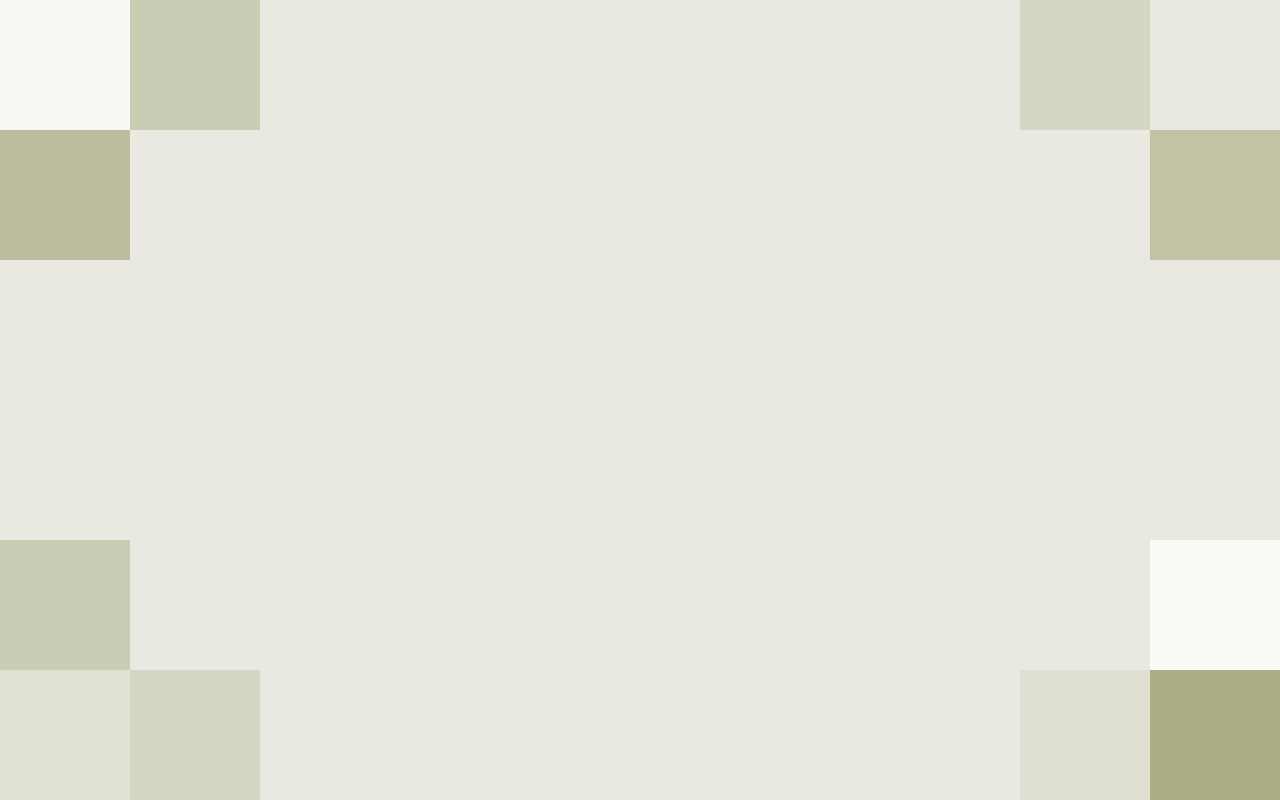
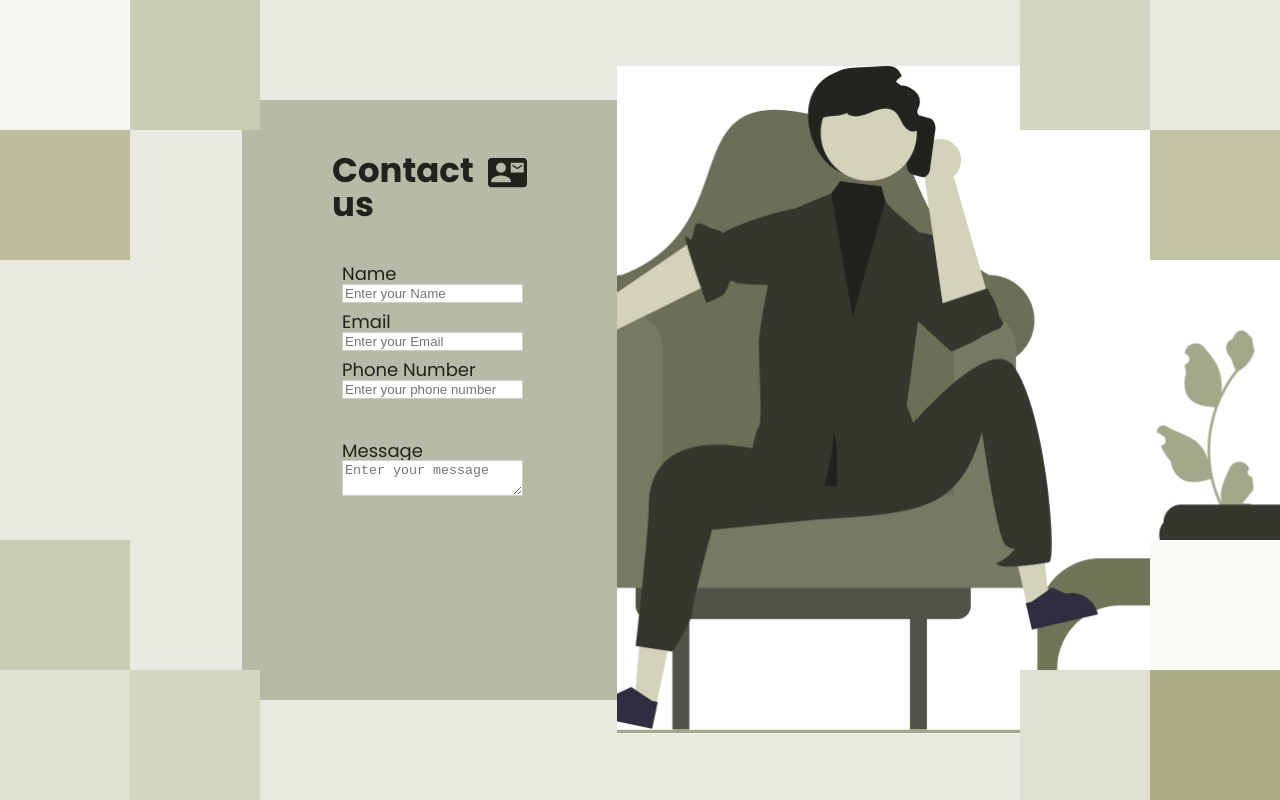
Before and after one commit to FlorentGirard/contact-form-client, a Nuxt app: page / in a window 1280 px wide. Built offline with nearby package versions, Linux system fonts and the light colour scheme.

Commit message:
fix(static): fix fonts

```diff
--- a/app.vue
+++ b/app.vue
@@ -3,5 +3,9 @@
     <NuxtPage />
   </div>
 </template>
-<script lang="ts" setup></script>
+<script lang="ts" setup>
+useHead({
+  title: 'Form-Contact',
+})
+</script>
 <style lang="scss"></style>
--- a/assets/styles/main.scss
+++ b/assets/styles/main.scss
@@ -1,9 +1,26 @@
 @use 'assets/styles/reset';
-@import url('https://fonts.googleapis.com/css2?family=Poppins:wght@400;700&display=swap');
+
+@font-face {
+  font-family: 'Poppins';
+  font-weight: 400;
+  font-style: normal;
+  font-display: auto;
+  src: url('/assets/fonts/Poppins-Regular.ttf') format("trueType");
+}
+
+@font-face {
+  font-family: 'Poppins';
+  font-weight: 700;
+  font-style: normal;
+  font-display: auto;
+  src: url('/assets/fonts/Poppins-Bold.ttf') format("trueType");
+}
 
 
 body {
   background-color: $backgroundMain;
   font-family: $fonts;
+  font-weight: 400;
   font-size: $fontSize *1.8;
+  color: $colorMain;
 }
--- /dev/null
+++ b/components/Form.vue
@@ -0,0 +1,49 @@
+<template>
+  <div class="form">
+    <div class="form__container">
+      <h2 class="form__title">
+        Contact us <span class="form__title--svg"></span>
+      </h2>
+      <BaseInput label="Name" placeholder="Enter your Name" type="text" />
+      <BaseInput label="Email" placeholder="Enter your Email" type="email" />
+      <BaseInput
+        label="Phone Number"
+        placeholder="Enter your phone number"
+        type="text"
+      />
+      <BaseMessage
+        label="Message"
+        placeholder="Enter your message"
+        size="500"
+      />
+    </div>
+  </div>
+</template>
+
+<script lang="ts" setup></script>
+
+<style scoped lang="scss">
+.form {
+  background-color: $backgroundContainer;
+  width: 700px;
+  height: 600px;
+}
+
+.form__container {
+  margin: $gutter * 5.3 $gutter * 9 $gutter * 6.5;
+}
+
+.form__title {
+  font-weight: 700;
+  font-size: $fontSize * 3.4;
+  display: flex;
+  margin-bottom: $gutter * 4.4;
+
+  &::after {
+    content: url('/picture/svg/baseline-contact-mail.svg');
+    width: 39px;
+    height: 29px;
+    padding-left: $gutter * 1.4;
+  }
+}
+</style>
--- /dev/null
+++ b/components/base/input.vue
@@ -0,0 +1,43 @@
+<template>
+  <div class="field">
+    <label v-if="label" class="field__label"> {{ props.label }}</label>
+    <input
+      v-bind="$attrs"
+      :id="props.label"
+      :value="props.modelValue"
+      class="field__input"
+      :placeholder="props.placeholder"
+    />
+  </div>
+</template>
+
+<script lang="ts" setup>
+const props = defineProps({
+  label: {
+    type: String,
+    required: true,
+  },
+  placeholder: {
+    type: String,
+    default: '',
+  },
+  modelValue: {
+    type: [String, Number],
+    default: '',
+  },
+})
+</script>
+
+<style scoped lang="scss">
+.field {
+  margin: $gutter;
+
+  &:last-child {
+    margin-top: $gutter * 4.3;
+  }
+}
+.field__input {
+  width: 100%;
+  border: 1px solid #ced0c2;
+}
+</style>
--- /dev/null
+++ b/components/base/message.vue
@@ -0,0 +1,42 @@
+<template>
+  <div class="field">
+    <label v-if="label" class="field__label"> {{ props.label }}</label>
+    <textarea
+      v-bind="$attrs"
+      :id="props.label"
+      class="field__input"
+      :placeholder="props.placeholder"
+    />
+  </div>
+</template>
+
+<script lang="ts" setup>
+const props = defineProps({
+  label: {
+    type: String,
+    required: true,
+  },
+  placeholder: {
+    type: String,
+    default: '',
+  },
+  modelValue: {
+    type: [String, Number],
+    default: '',
+  },
+})
+</script>
+
+<style scoped lang="scss">
+.field {
+  margin: $gutter;
+
+  &:last-child {
+    margin-top: $gutter * 4.3;
+  }
+}
+.field__input {
+  width: 100%;
+  border: 1px solid #ced0c2;
+}
+</style>
--- a/pages/index.vue
+++ b/pages/index.vue
@@ -1,6 +1,10 @@
 <template>
   <div class="home">
     <Cube />
+    <div class="home__container">
+      <Form />
+      <div class="home__vector"></div>
+    </div>
   </div>
 </template>
 
@@ -12,8 +16,16 @@
   height: 100vh;
 }
 
-.home__cube {
-  width: 130px;
-  height: 130px;
+.home__container {
+  display: flex;
+  align-items: center;
+  height: 100vh;
+  margin-left: $gutter * 24.2;
+}
+
+.home__vector {
+  width: 1283px;
+  height: 668px;
+  background: center / cover no-repeat url('/picture/Vector.jpg');
 }
 </style>
```
Also changed, not shown: assets/fonts/Poppins-Bold.ttf (added), assets/fonts/Poppins-Regular.ttf (added).
